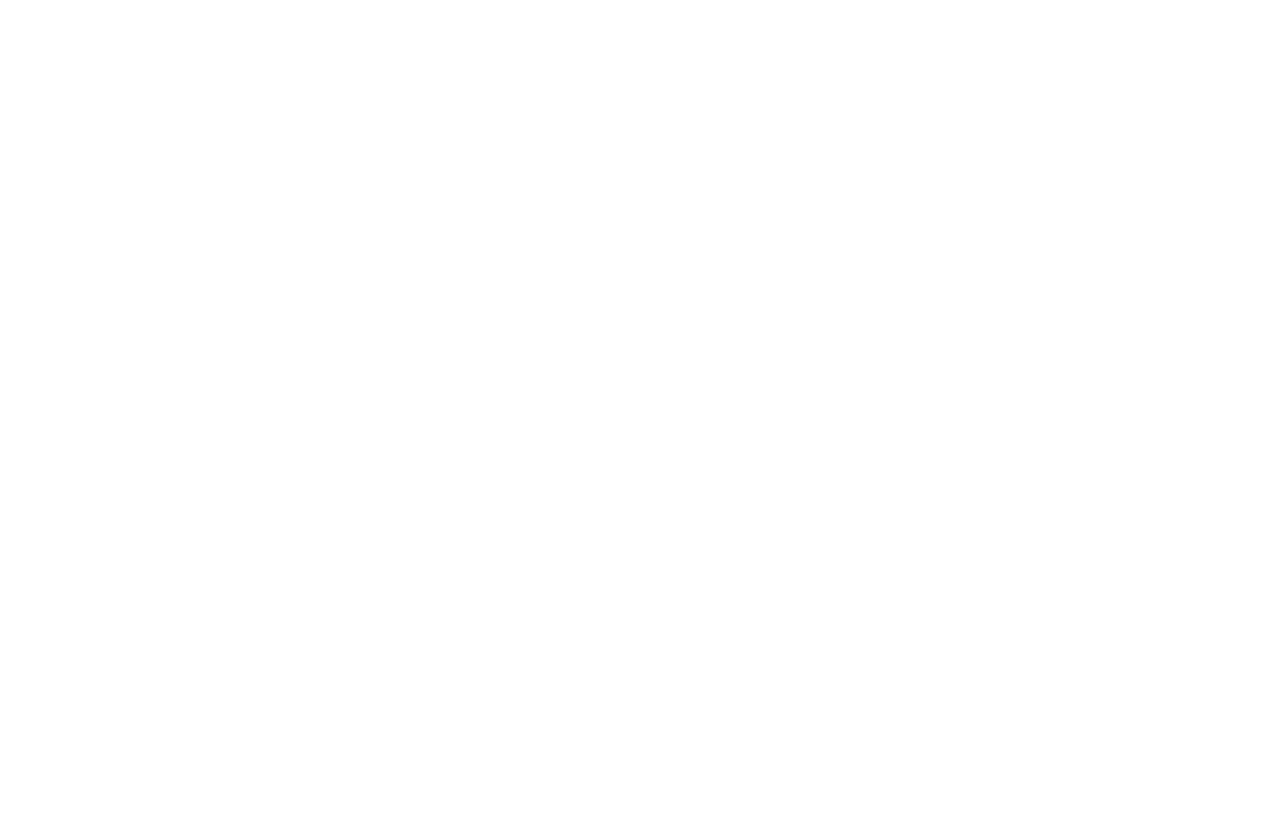
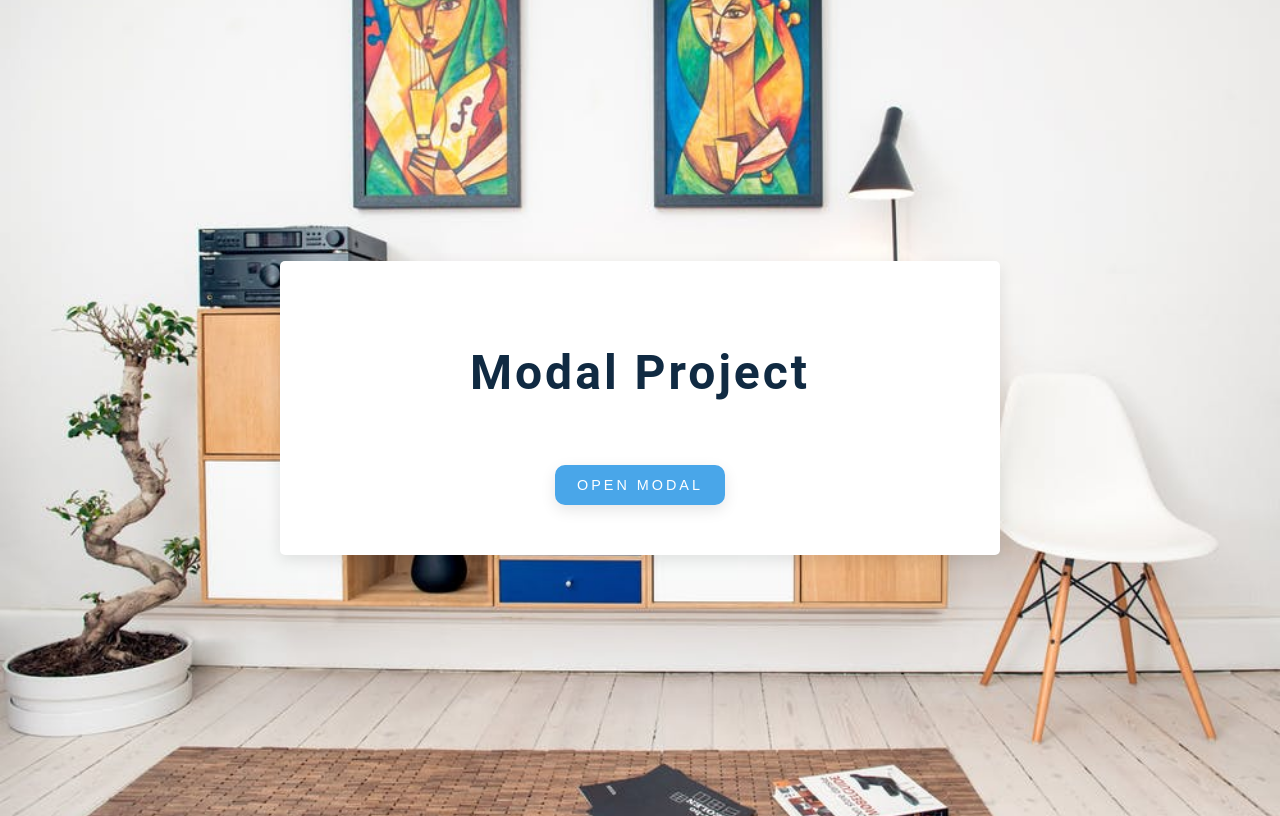
Before and after one commit to SviatlanaBuksa/Modal-Window, a plain HTML site: page index.html in a window 1280 px wide. Drawn offline with Linux system fonts and the light colour scheme.

Commit message:
HTML structure, css of main content

```diff
--- a/index.html
+++ b/index.html
@@ -7,8 +7,19 @@
     <link rel="stylesheet" href="style.css" />
     <link rel="stylesheet" href="fonts/OpenSans_Condensed-Regular.ttf" />
     <link rel="stylesheet" href="fonts/Roboto-Regular.ttf" />
+    <script
+      src="https://kit.fontawesome.com/9d363c966e.js"
+      crossorigin="anonymous"></script>
   </head>
   <body>
+    <main>
+      <h1>modal project</h1>
+      <button>open modal</button>
+    </main>
+    <div class="modal-block">
+      <h3>modal content</h3>
+      <i class="fa-solid fa-xmark fa-2xl"></i>
+    </div>
     <script src="script.js"></script>
   </body>
 </html>
--- a/style.css
+++ b/style.css
@@ -1,35 +1,63 @@
 :root {
-  --primary-color: hsl(205, 78%, 60%);
+  --primary-color: hsl(209, 61%, 16%);
+  --accent-color: #49a6e9;
+  --shadow: 0 5px 15px rgba(0, 0, 0, 0.1);
 }
 
 body {
-  margin: 0px auto;
+  background-image: url(./images/bg.jpeg);
+  background-position: center;
+  background-size: cover;
+  background-repeat: no-repeat;
+  display: flex;
+  justify-content: center;
+  align-items: center;
+  min-height: 100vh;
   font-family: "Roboto", sans-serif;
   font-size: 16px;
   letter-spacing: 3px;
+  line-height: 1.25;
+  color: var(--primary-color);
+  overflow: hidden;
+}
+
+main {
+  background-color: #fff;
+  text-align: center;
+  width: 90vh;
+  max-width: 620px;
+  padding: 50px 50px;
+  border-radius: 5px;
+  box-shadow: var(--shadow);
+}
+
+h1 {
+  text-transform: capitalize;
+  font-size: 3rem;
 }
 
 button {
-  display: block;
-  margin: 0 auto;
-  padding: 12px 20px;
-  font-family: "Roboto", sans-serif;
-  font-size: 16px;
+  margin-top: 30px;
+  padding: 10px 20px;
+  font-size: 0.9rem;
   letter-spacing: 3px;
   text-transform: uppercase;
-  opacity: 0.8;
-  box-shadow: 0px 2px 2px rgba(0, 0, 0, 0.1);
+  background-color: var(--accent-color);
+  color: #fff;
+  box-shadow: var(--shadow);
   border-radius: 10px;
-  border: 2px solid rgba(0, 0, 0, 0.9);
-  margin-top: 40px;
+  border: 2px solid var(--accent-color);
   transition: all 0.3s linear;
 }
 
 button:hover {
-  background-color: #000;
-  opacity: 0.9;
-  color: #fff;
+  background-color: #fff;
+  color: var(--accent-color);
   cursor: pointer;
+}
+
+.modal-block {
+  display: none;
 }
 
 @media (max-width: 768px) {
```
Also changed, not shown: images/bg.jpeg (added).
